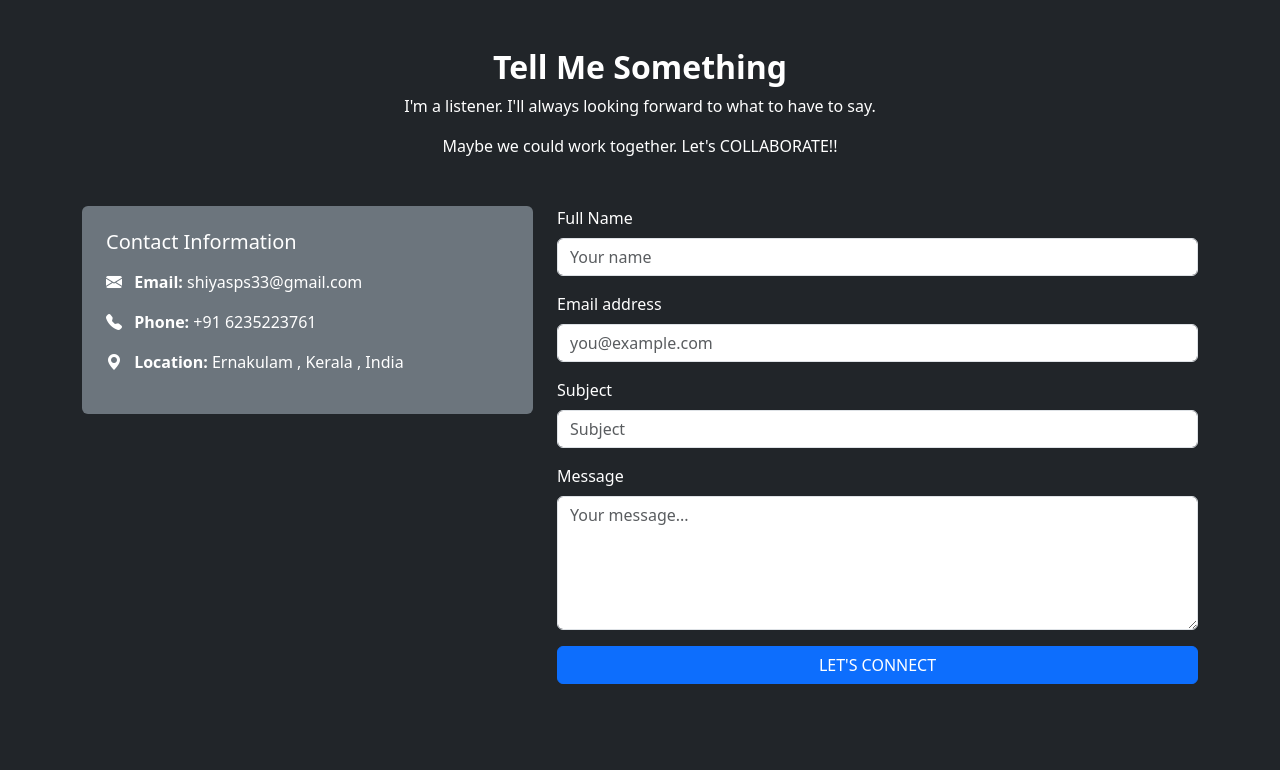
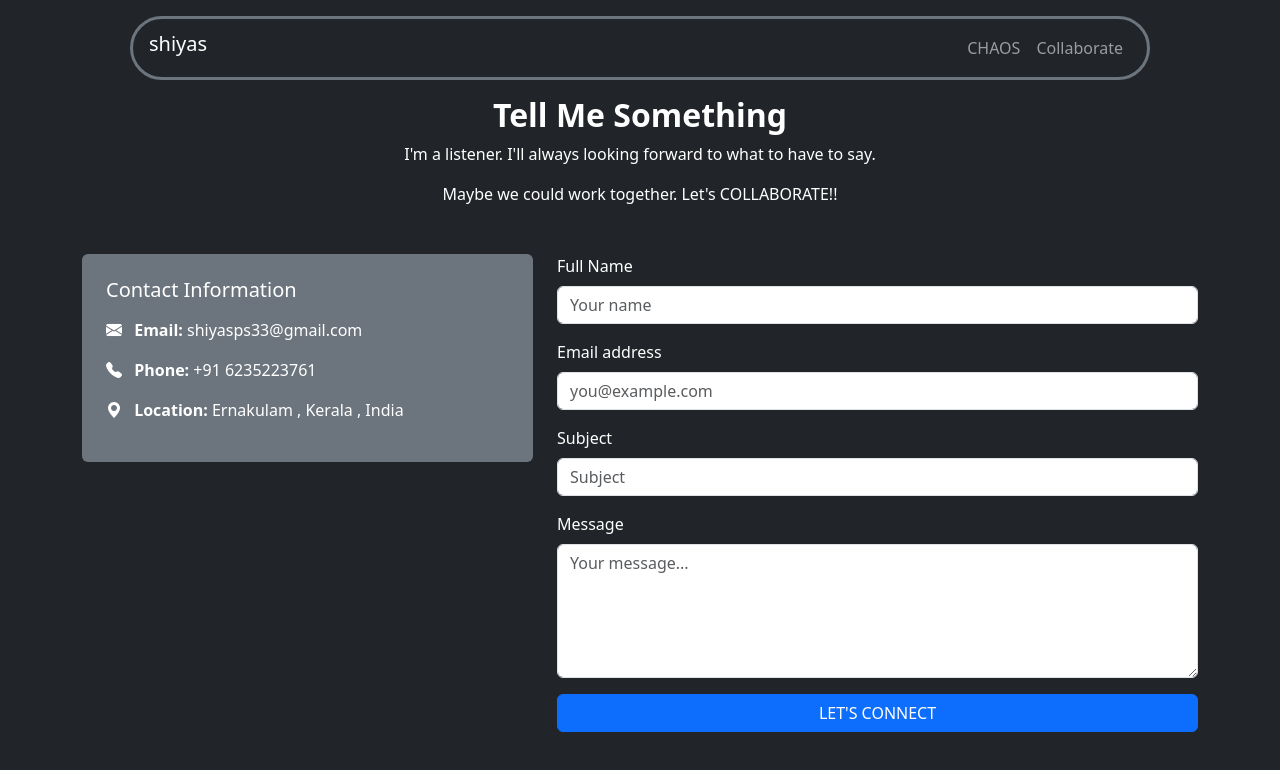
Before and after one commit to shiyyaas/Bootstrap_portfolio, a plain HTML site: page pages/collaborate.html in a window 1280 px wide. Drawn offline with nearby package versions, Linux system fonts and the light colour scheme.

Commit message:
Gave the navbar and fixed it on top

```diff
--- a/pages/collaborate.html
+++ b/pages/collaborate.html
@@ -21,8 +21,30 @@
 
 <body class="bg-dark text-light">
 
+    <!-- Navigation bar -->
+    <div class="container mt-3 fixed-top">
+        <nav class="navbar navbar-expand-md bg-dark  navbar-dark rounded-5 mx-5 border border-3 border-secondary">
+            <a class="navbar-brand mx-3 h1" href="#">shiyas</a>
+
+            <button class="navbar-toggler me-4" type="button" data-bs-toggle="collapse" data-bs-target="#navmenu">
+                <span><i class="bi bi-arrow-down"></i></span>
+            </button>
+
+            <div class="collapse navbar-collapse" id="navmenu">
+            <ul class="navbar-nav ms-auto mx-3 align-items-center">
+                <li class="nav-item active">
+                    <a href="#" class="nav-link">CHAOS</a>
+                </li>
+                <li class="nav-item">
+                    <a href="pages/collaborate.html" class="nav-link">Collaborate</a>
+                </li>
+            </ul>
+            </div>
+        </nav>
+    </div>
+
     <!-- Contact Section -->
-    <section class=" p-5">
+    <section class="mt-5 p-5">
     <div class="container">
         <div class="text-center mb-5">
         <h2 class="fw-bold">Tell Me Something</h2>
```
